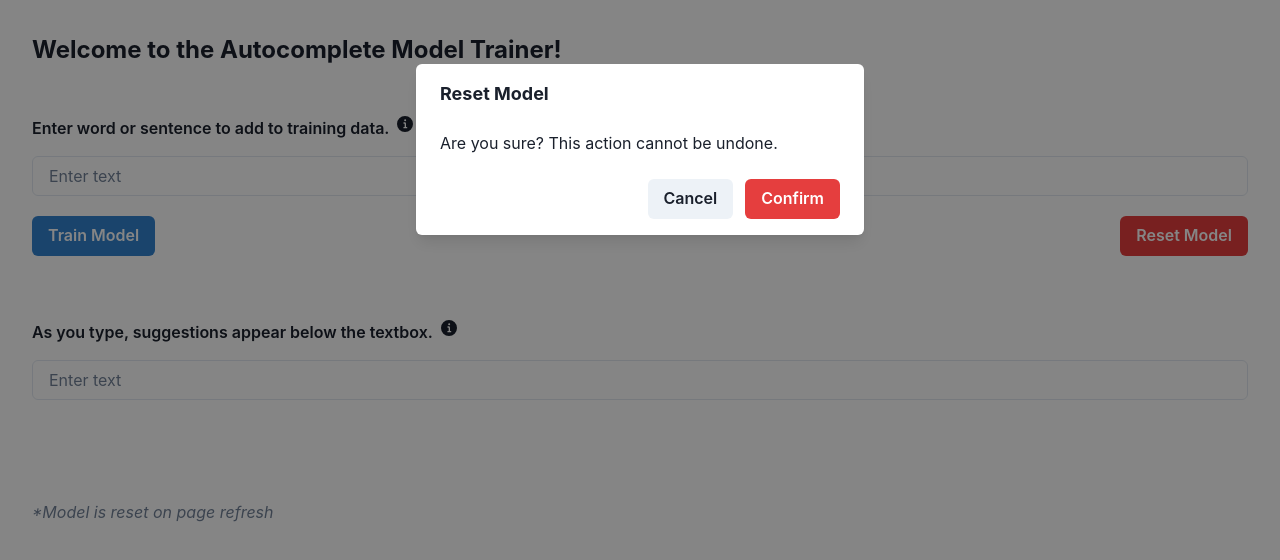
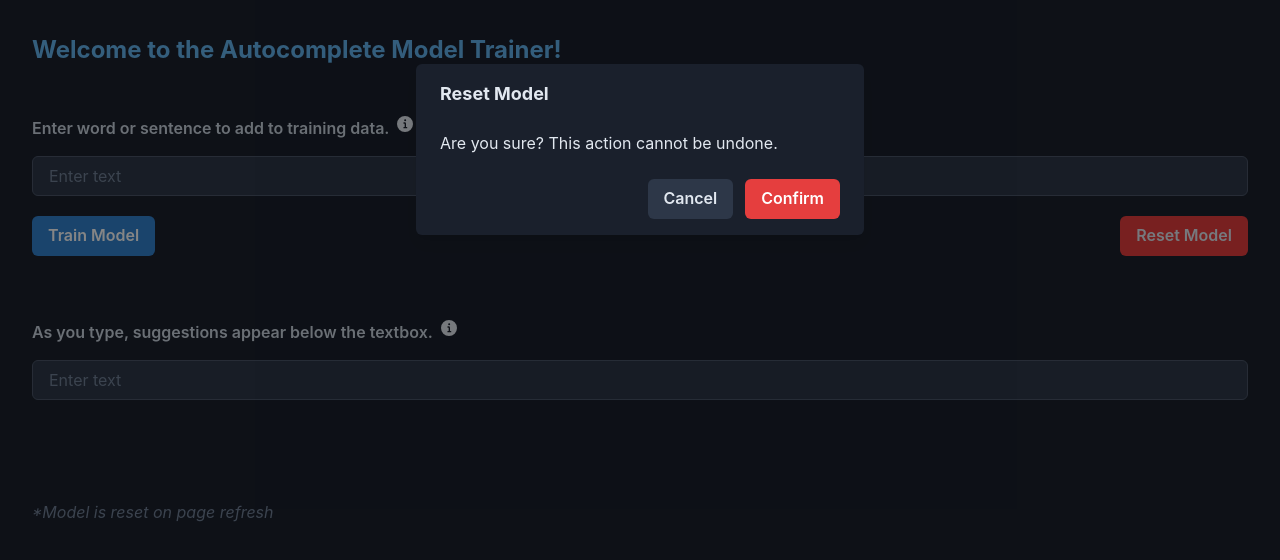
Before and after one commit to SilverMarcs/fast-autocomplete, a React (Create React App) app in the folder client/: page / in a window 1280 px wide. Both pictures are taken after a click on the button "Reset Model". Shown: the top 560 px of the page. Built offline with nearby package versions, Linux system fonts and the light colour scheme; no server answers.

Commit message:
initial dark mode and training spinner

```diff
--- a/client/src/App.js
+++ b/client/src/App.js
@@ -16,6 +16,7 @@ import SuggestionInput from "./components/SuggestionInput";
 function App() {
   const [trainingText, setTrainingText] = useState("");
   const [reset, setReset] = useState(false);
+  const [isTraining, setIsTraining] = useState(false);
   const toast = useToast();
 
   const handleTrainingTextChange = (event) => {
@@ -32,6 +33,7 @@ function App() {
   }, []);
 
   const handleTraining = async () => {
+    setIsTraining(true);
     try {
       await axios.post(`${process.env.REACT_APP_API_URL}/insert`, {
         words: trainingText,
@@ -44,6 +46,8 @@ function App() {
       });
     } catch (error) {
       console.error(error);
+    } finally {
+      setIsTraining(false);
     }
   };
 
@@ -65,24 +69,32 @@ function App() {
 
   return (
     <ChakraProvider>
-      <Box p={8}>
-        <Text fontSize="2xl" fontWeight="bold">
+      <Box p={8} color="white" bg="gray.800">
+        <Text fontSize="2xl" fontWeight="bold" color="blue.300">
           Welcome to the Autocomplete Model Trainer!
         </Text>
         <Flex align="left" mt={12}>
-          <Text fontWeight="semibold" mb={4} mr={2}>
+          <Text fontWeight="semibold" mb={4} mr={2} color="gray.300">
             Enter word or sentence to add to training data.
           </Text>
-          <InfoButton infoText="Model is trained everytime Train Model button is pressed with word(s) from the textbox." />
+          <InfoButton infoText="Model is trained every time Train Model button is pressed with word(s) from the textbox." />
         </Flex>
         <Input
           placeholder="Enter text"
           value={trainingText}
           onChange={handleTrainingTextChange}
+          bg="gray.700"
+          color="gray.200"
+          borderColor="gray.600"
         />
 
         <Flex mt={5} justifyContent="space-between">
-          <Button colorScheme="blue" onClick={handleTraining}>
+          <Button
+            colorScheme="blue"
+            onClick={handleTraining}
+            isLoading={isTraining}
+            loadingText="Training..."
+          >
             Train Model
           </Button>
 
@@ -90,13 +102,14 @@ function App() {
         </Flex>
       </Box>
 
-      <Box p={8}>
+      <Box p={8} bg="gray.800">
         <Flex align="left">
-          <Text fontWeight="semibold" mb={4} mr={2}>
+          <Text fontWeight="semibold" mb={4} mr={2} color="gray.300">
             As you type, suggestions appear below the textbox.
           </Text>
           <InfoButton infoText="You can press the 'Tab' key to apply the suggestion to the current word" />
         </Flex>
+
         <SuggestionInput
           reset={reset}
           onResetComplete={() => setReset(false)}
--- a/client/src/components/InfoButton.jsx
+++ b/client/src/components/InfoButton.jsx
@@ -1,12 +1,10 @@
 import { InfoIcon } from "@chakra-ui/icons";
 import {
   Box,
-  Button,
   Icon,
   Popover,
   PopoverBody,
   PopoverContent,
-  PopoverHeader,
   PopoverTrigger,
   Text,
 } from "@chakra-ui/react";
@@ -15,9 +13,9 @@ function InfoButton({ infoText }) {
   return (
     <Popover>
       <PopoverTrigger cursor="pointer">
-        <Icon cursor="pointer" as={InfoIcon} />
+        <Icon color="gray.200" cursor="pointer" as={InfoIcon} />
       </PopoverTrigger>
-      <PopoverContent>
+      <PopoverContent bg="gray.800" color="gray.200" borderColor="gray.600">
         <PopoverBody>
           <Box mb={2}>
             <Text>{infoText}</Text>
--- a/client/src/components/ResetAlertDialog.jsx
+++ b/client/src/components/ResetAlertDialog.jsx
@@ -16,7 +16,8 @@ function ResetAlertDialog({ onReset }) {
 
   return (
     <>
-      <Button colorScheme="red" onClick={onOpen}>
+      {/* TODO remove bg in following line */}
+      <Button colorScheme="red" onClick={onOpen} color="gray.200">
         Reset Model
       </Button>
 
@@ -26,7 +27,7 @@ function ResetAlertDialog({ onReset }) {
         onClose={onClose}
       >
         <AlertDialogOverlay>
-          <AlertDialogContent>
+          <AlertDialogContent bg="gray.800" color="gray.200">
             <AlertDialogHeader fontSize="lg" fontWeight="bold">
               Reset Model
             </AlertDialogHeader>
@@ -36,7 +37,13 @@ function ResetAlertDialog({ onReset }) {
             </AlertDialogBody>
 
             <AlertDialogFooter>
-              <Button ref={cancelRef} onClick={onClose}>
+              <Button
+                bg="gray.700"
+                color="gray.200"
+                ref={cancelRef}
+                onClick={onClose}
+                _hover={{ bg: "gray.600" }}
+              >
                 Cancel
               </Button>
               <Button
--- a/client/src/components/SuggestionInput.jsx
+++ b/client/src/components/SuggestionInput.jsx
@@ -63,14 +63,17 @@ function SuggestionInput(props) {
   };
 
   return (
-    <Box>
+    <Box color="white">
       <Input
         value={text}
         onChange={handleInputChange}
         onKeyDown={handleKeyDown}
         placeholder="Enter text"
+        bg="gray.700"
+        color="gray.200"
+        borderColor="gray.600"
       />
-      <Box mt={3} ml={2} color="gray.600">
+      <Box mt={3} ml={2} color="gray.300">
         {autocompleteSuggestion}
       </Box>
     </Box>
--- a/client/src/index.css
+++ b/client/src/index.css
@@ -11,3 +11,7 @@ code {
   font-family: source-code-pro, Menlo, Monaco, Consolas, 'Courier New',
     monospace;
 }
+
+html{
+  background-color: #1A202C;
+}
```
